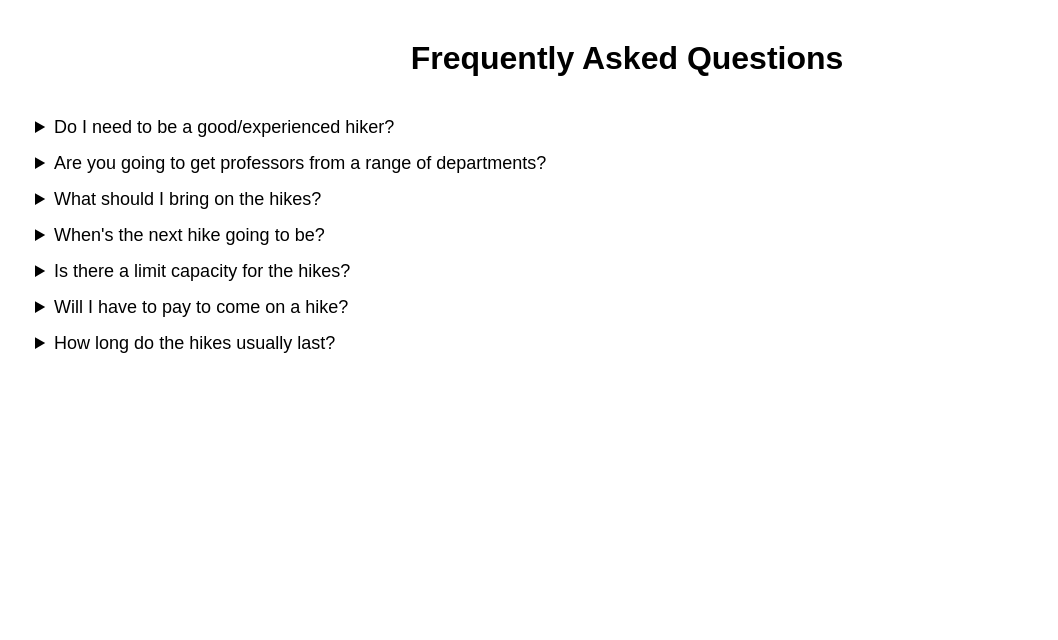
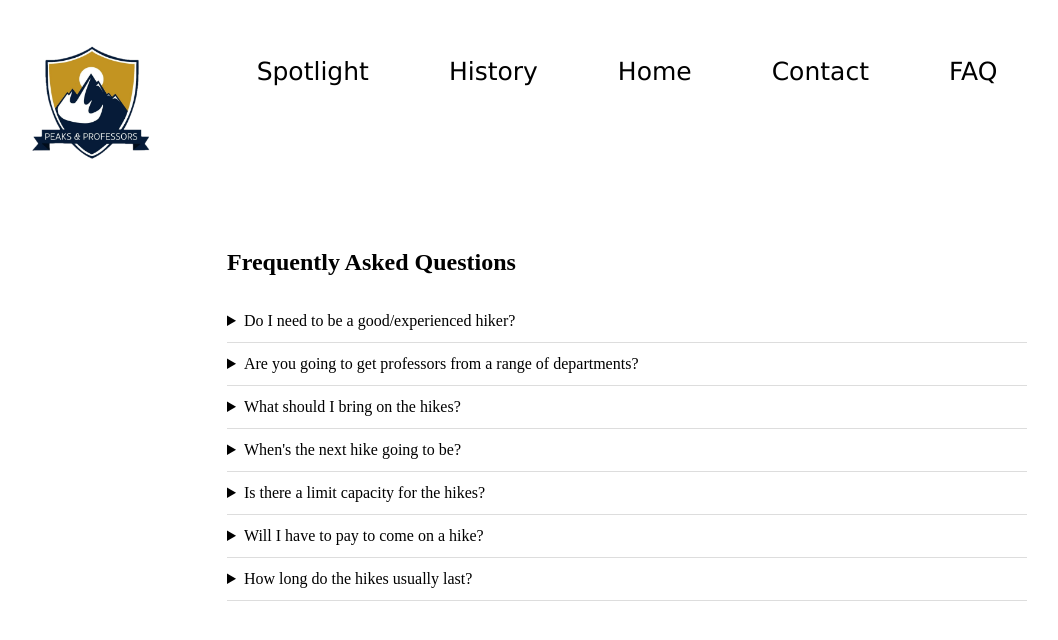
Before and after one commit to SharmaNishant11/PeaksAndProfessorsUCSD, a React (Vite) app in the folder frontend/: page /faq in a window 1280 px wide. Shown: the top 640 px of the page, without its empty margins (13-1071 px from the left). Built offline with nearby package versions, Linux system fonts and the light colour scheme.

Commit message:
Update faq.tsx

```diff
--- a/frontend/src/pages/faq.tsx
+++ b/frontend/src/pages/faq.tsx
@@ -1,79 +1,87 @@
-import React from 'react'
+import React from "react";
+import Header from "../components/Header";
 
 export default function FaqPage() {
   return (
-    <div style={{fontFamily: "Arial, sans-serif", margin: "40px"}}>
+    <>
+      <Header />
 
-      <h1 style={{textAlign: "center", marginBottom: "40px"}}>
+      <div
+        style={{
+          maxWidth: "800px",
+          margin: "0 auto",
+          padding: "24px",
+        }}
+      >
+        <h2 style={{ marginBottom: "24px" }}>
           Frequently Asked Questions
-      </h1>
+        </h2>
 
-      <div className="faq">
-
-        <details style={{marginBottom: "15px"}}>
-          <summary style={{fontSize: "18px", cursor: "pointer"}}>
+        <div>
+          <details style={{ padding: "12px 0", borderBottom: "1px solid #ddd" }}>
+            <summary style={{ fontSize: "16px", cursor: "pointer" }}>
               Do I need to be a good/experienced hiker?
             </summary>
-          <p style={{marginTop: "10px"}}>
+            <p style={{ marginTop: "8px" }}>
               Nope! The hikes are beginner-friendly. The focus is more on hanging out with professors and enjoying nature than being an expert hiker.
             </p>
           </details>
 
-        <details style={{marginBottom: "15px"}}>
-          <summary style={{fontSize: "18px", cursor: "pointer"}}>
+          <details style={{ padding: "12px 0", borderBottom: "1px solid #ddd" }}>
+            <summary style={{ fontSize: "16px", cursor: "pointer" }}>
               Are you going to get professors from a range of departments?
             </summary>
-          <p style={{marginTop: "10px"}}>
+            <p style={{ marginTop: "8px" }}>
               For sure :). We want professors from all across UCSD so each hike brings a new mix of perspectives. Shoot us a DM if you have any professors you would like to see on a hike!!
             </p>
           </details>
 
-        <details style={{marginBottom: "15px"}}>
-          <summary style={{fontSize: "18px", cursor: "pointer"}}>
+          <details style={{ padding: "12px 0", borderBottom: "1px solid #ddd" }}>
+            <summary style={{ fontSize: "16px", cursor: "pointer" }}>
               What should I bring on the hikes?
             </summary>
-          <p style={{marginTop: "10px"}}>
+            <p style={{ marginTop: "8px" }}>
               Water, comfy shoes, sunscreen, and maybe a snack. We will share a checklist before each hike so you are all set :).
             </p>
           </details>
 
-        <details style={{marginBottom: "15px"}}>
-          <summary style={{fontSize: "18px", cursor: "pointer"}}>
+          <details style={{ padding: "12px 0", borderBottom: "1px solid #ddd" }}>
+            <summary style={{ fontSize: "16px", cursor: "pointer" }}>
               When's the next hike going to be?
             </summary>
-          <p style={{marginTop: "10px"}}>
+            <p style={{ marginTop: "8px" }}>
               Hike calendar for this Fall coming soon!! Stay tuned!
             </p>
           </details>
 
-        <details style={{marginBottom: "15px"}}>
-          <summary style={{fontSize: "18px", cursor: "pointer"}}>
+          <details style={{ padding: "12px 0", borderBottom: "1px solid #ddd" }}>
+            <summary style={{ fontSize: "16px", cursor: "pointer" }}>
               Is there a limit capacity for the hikes?
             </summary>
-          <p style={{marginTop: "10px"}}>
+            <p style={{ marginTop: "8px" }}>
               The slots for each hike depend on the number of drivers who sign up to carpool. If the hike is closer to campus (accessible by public transport) then there is NO CAP on the number of attendees.
             </p>
           </details>
 
-        <details style={{marginBottom: "15px"}}>
-          <summary style={{fontSize: "18px", cursor: "pointer"}}>
+          <details style={{ padding: "12px 0", borderBottom: "1px solid #ddd" }}>
+            <summary style={{ fontSize: "16px", cursor: "pointer" }}>
               Will I have to pay to come on a hike?
             </summary>
-          <p style={{marginTop: "10px"}}>
+            <p style={{ marginTop: "8px" }}>
               There is no cost to join the hikes themselves. If you carpool with us, we will just split gas and parking, but otherwise there is no fee. We will always let you know any costs ahead of time.
             </p>
           </details>
 
-        <details style={{marginBottom: "15px"}}>
-          <summary style={{fontSize: "18px", cursor: "pointer"}}>
+          <details style={{ padding: "12px 0", borderBottom: "1px solid #ddd" }}>
+            <summary style={{ fontSize: "16px", cursor: "pointer" }}>
               How long do the hikes usually last?
             </summary>
-          <p style={{marginTop: "10px"}}>
+            <p style={{ marginTop: "8px" }}>
               Most of our hikes will be about 2–3 hours total, including breaks to hang out and chat with professors and reaching the location. We will always share the timing details when we announce each hike :).
             </p>
           </details>
-
         </div>
       </div>
-  )
+    </>
+  );
 }
```
Lines whose indentation alone changed are shown as unchanged.
